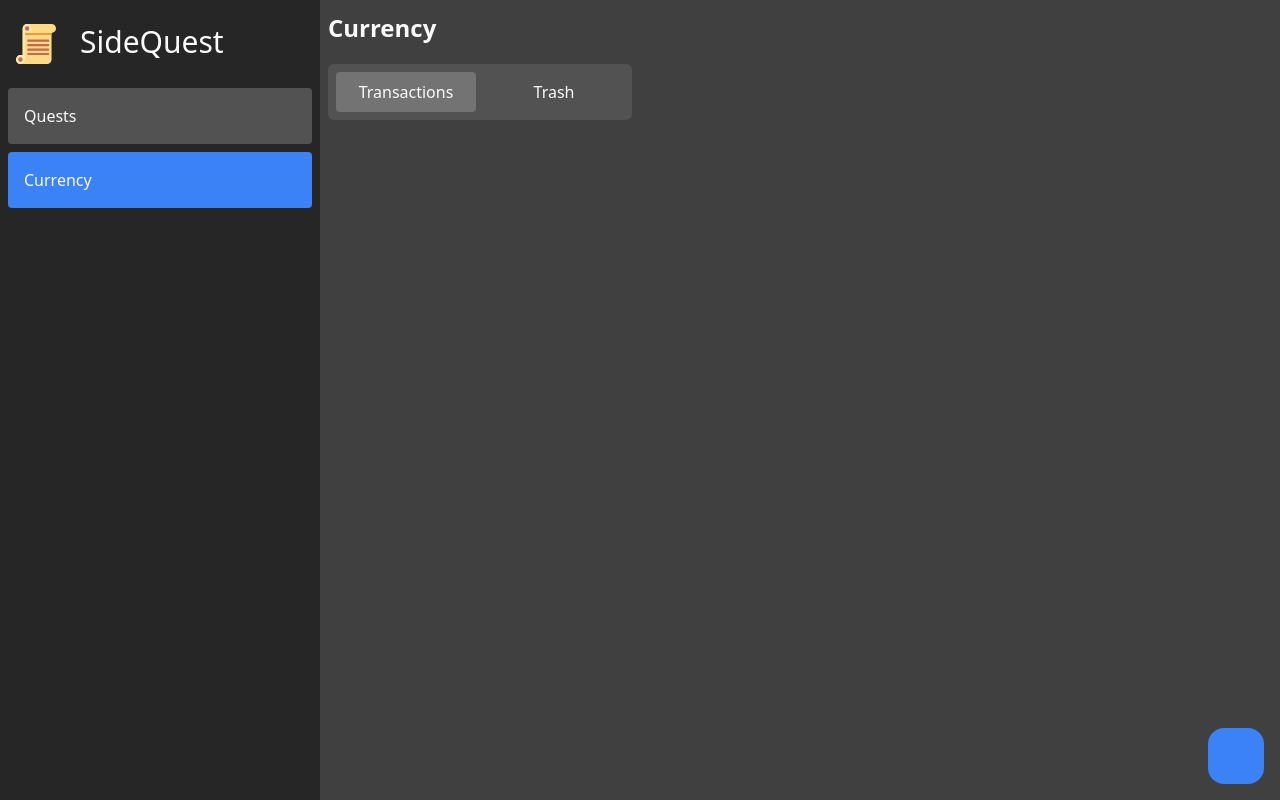
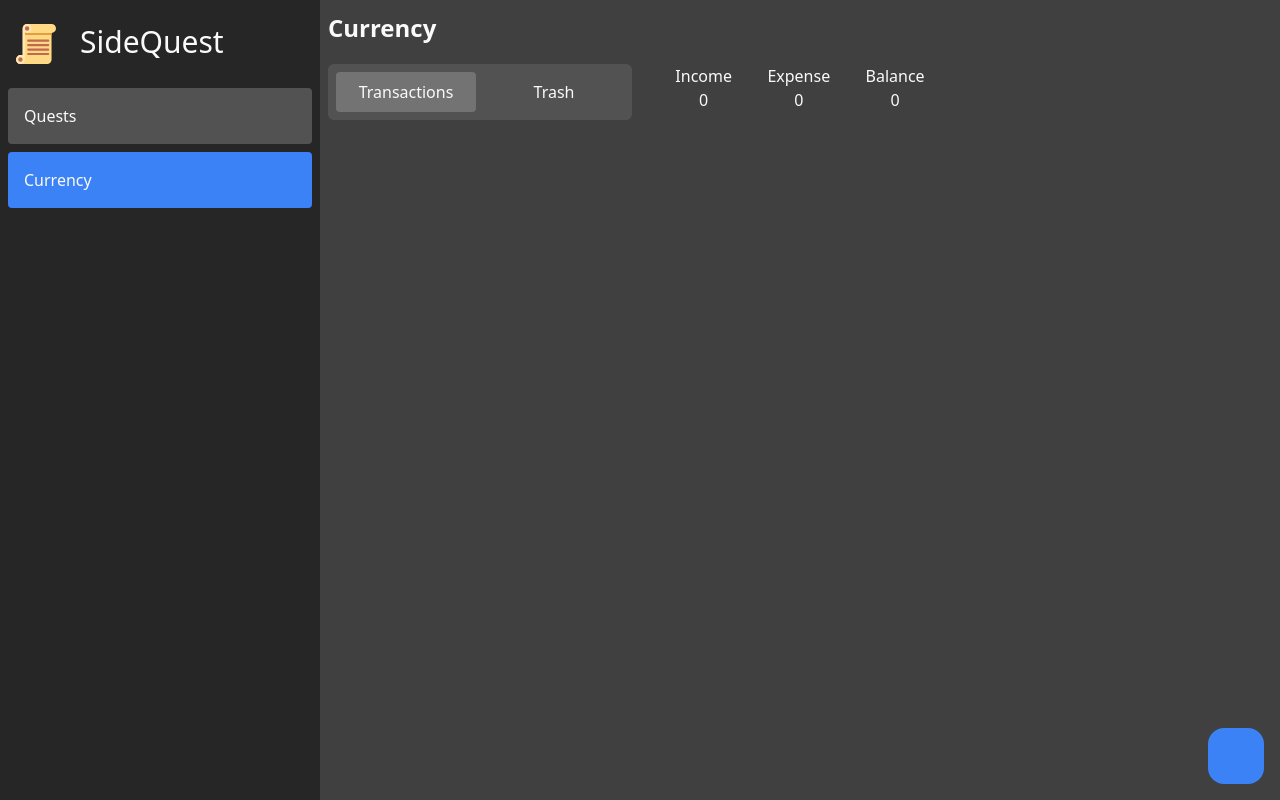
Before and after one commit to sabithbskumar/sidequest-react, a React (Vite) app: page / in a window 1280 px wide. Both pictures are taken after a click on the button "Currency". Built offline with nearby package versions, Linux system fonts and the light colour scheme; some icons are missing.

Commit message:
Feature: Added total finance details

```diff
--- a/src/components/Currency/index.tsx
+++ b/src/components/Currency/index.tsx
@@ -57,6 +57,36 @@ function Currency() {
     }
   }
 
+  function tallyFinances() {
+    return transactions.transactions.reduce(
+      (previous, transactionId) => {
+        const record = transactions.transactionRecords[transactionId];
+        const next = { ...previous };
+        switch (record.type) {
+          case "income":
+            next.income = `${
+              parseInt(previous.income) + parseInt(record.amount)
+            }`;
+            next.balance = `${
+              parseInt(previous.balance) + parseInt(record.amount)
+            }`;
+            break;
+          case "expense":
+            next.expense = `${
+              parseInt(previous.expense) + parseInt(record.amount)
+            }`;
+            next.balance = `${
+              parseInt(previous.balance) - parseInt(record.amount)
+            }`;
+            break;
+        }
+
+        return next;
+      },
+      { income: "0", expense: "0", balance: "0" }
+    );
+  }
+
   const [isModalVisible, setIsModalVisible] = useState(false);
   const [editTransactionId, setEditTransactionId] = useState("");
 
@@ -64,7 +94,7 @@ function Currency() {
 
   return (
     <div className="flex flex-col max-h-full h-full w-full relative">
-      <div className="shrink-0">
+      <div className="shrink-0 flex flex-wrap">
         <TabBar
           options={[
             {
@@ -84,6 +114,24 @@ function Currency() {
             setPage(value as Pages);
           }}
         />
+        {page === Pages.TRANSACTIONS ? (
+          <div className="inline-flex px-2 w-full lg:min-w-80 lg:w-auto">
+            <div className="mx-auto flex justify-evenly gap-2 p-2 grow">
+              {Object.entries(tallyFinances()).map(([key, value]) => {
+                console.log();
+                return (
+                  <div
+                    key={key}
+                    className="flex flex-col px-2 text-center basis-0"
+                  >
+                    <span className="capitalize">{key}</span>
+                    <span>{value}</span>
+                  </div>
+                );
+              })}
+            </div>
+          </div>
+        ) : null}
       </div>
       <div className="grow max-w-full overflow-y-auto h-full max-h-full break-all">
         {getList().map((id) => {
```
